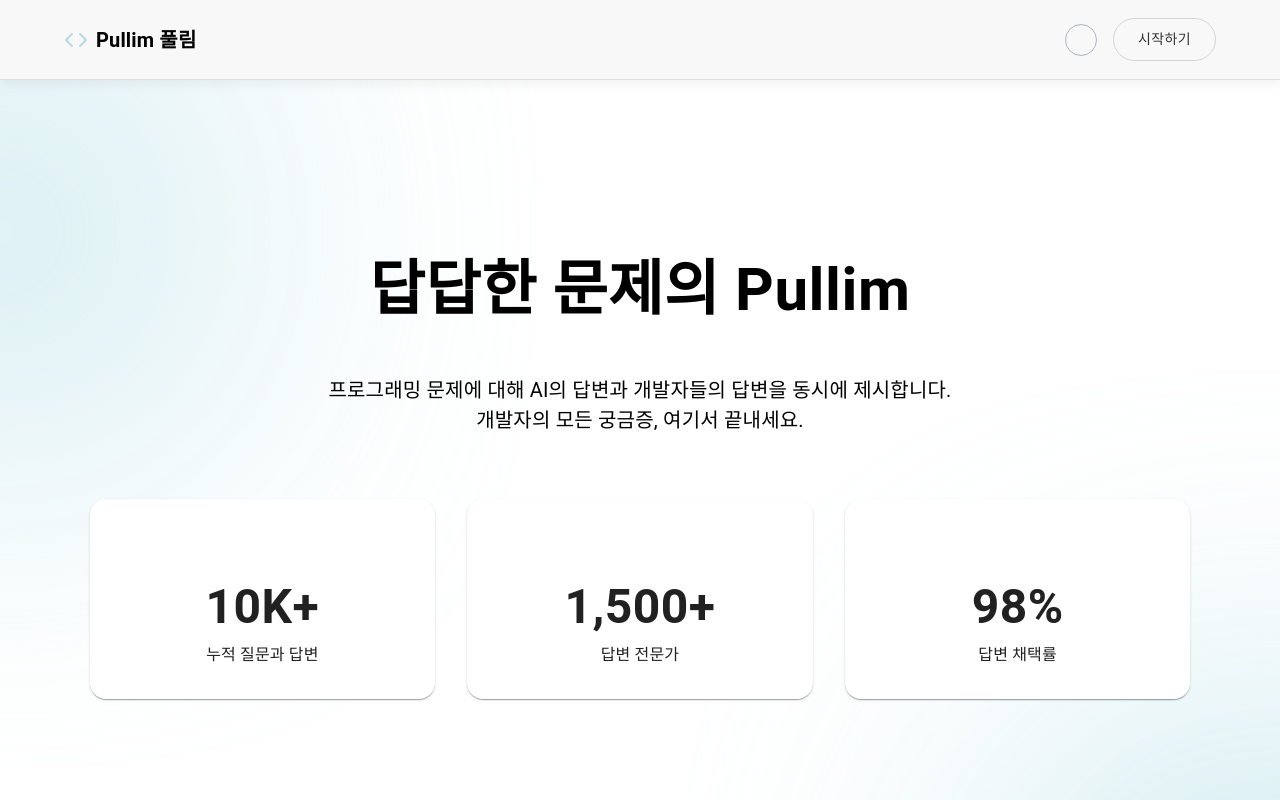
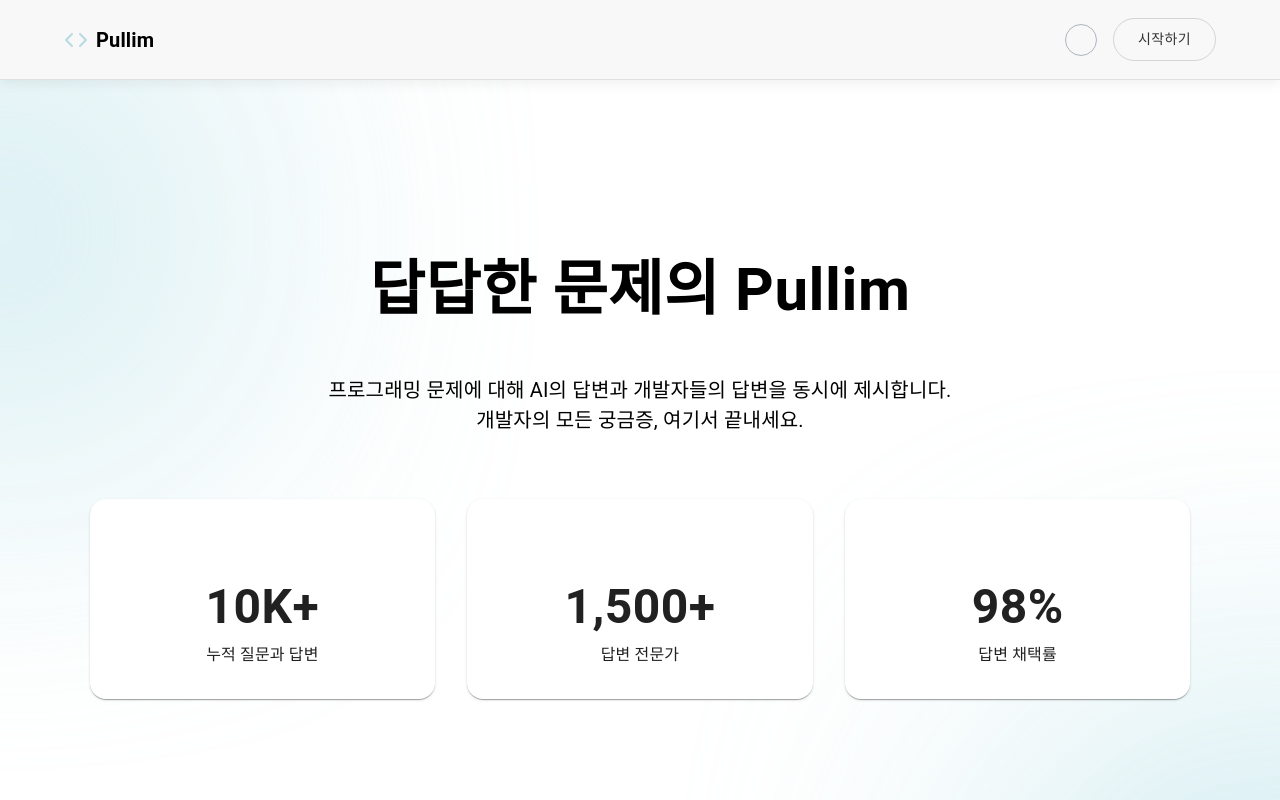
Before and after one commit to minkwan-1/react-nest, a React (Vite) app in the folder client/: page / in a window 1280 px wide. Shown: the top 800 px of the page. Built offline with nearby package versions, Linux system fonts and the light colour scheme; no server answers; some icons are missing; what quill-image-resize-module-ts would draw is missing.

Commit message:
갑자기 access deny

```diff
--- a/client/src/domains/layout/appbar/AppbarLogo.tsx
+++ b/client/src/domains/layout/appbar/AppbarLogo.tsx
@@ -35,7 +35,7 @@ function AppbarLogo({ sx }: AppbarLogoProps) {
           }),
         }}
       >
-        Pullim 풀림
+        Pullim
       </Typography>
     </Box>
   );
```
